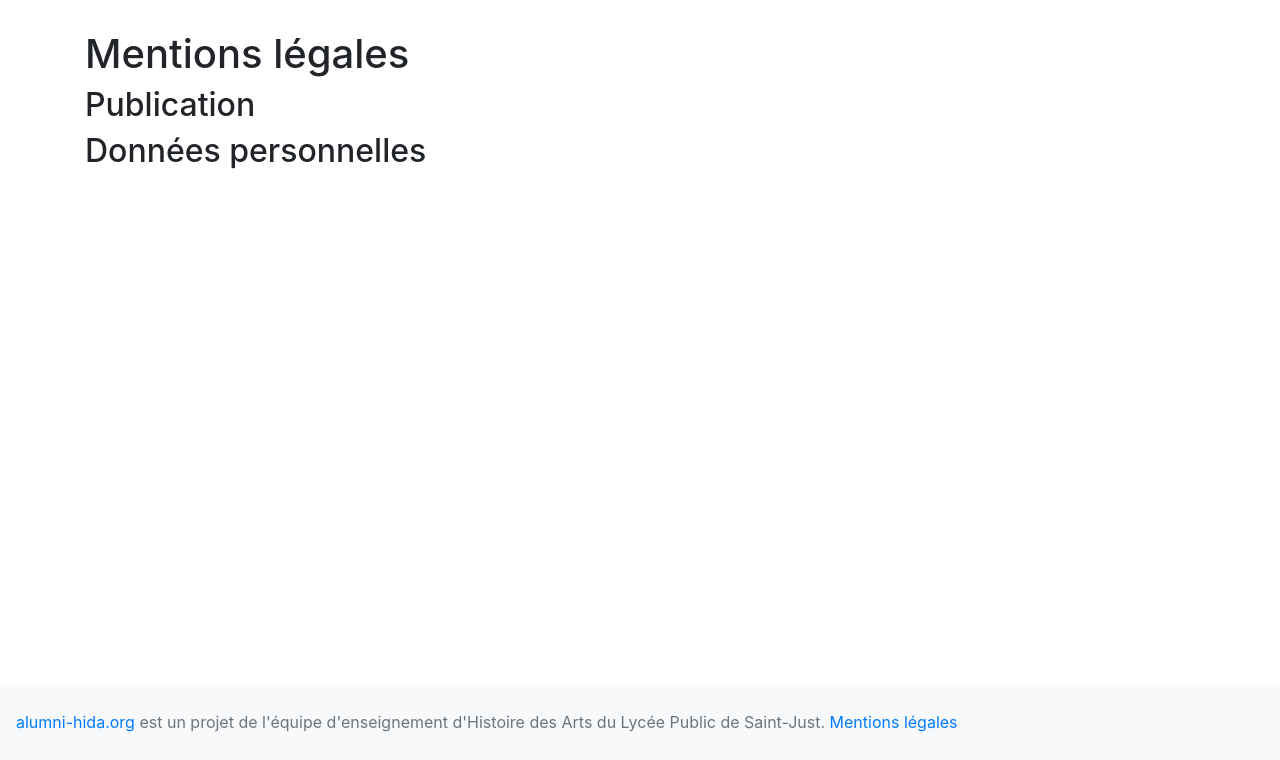
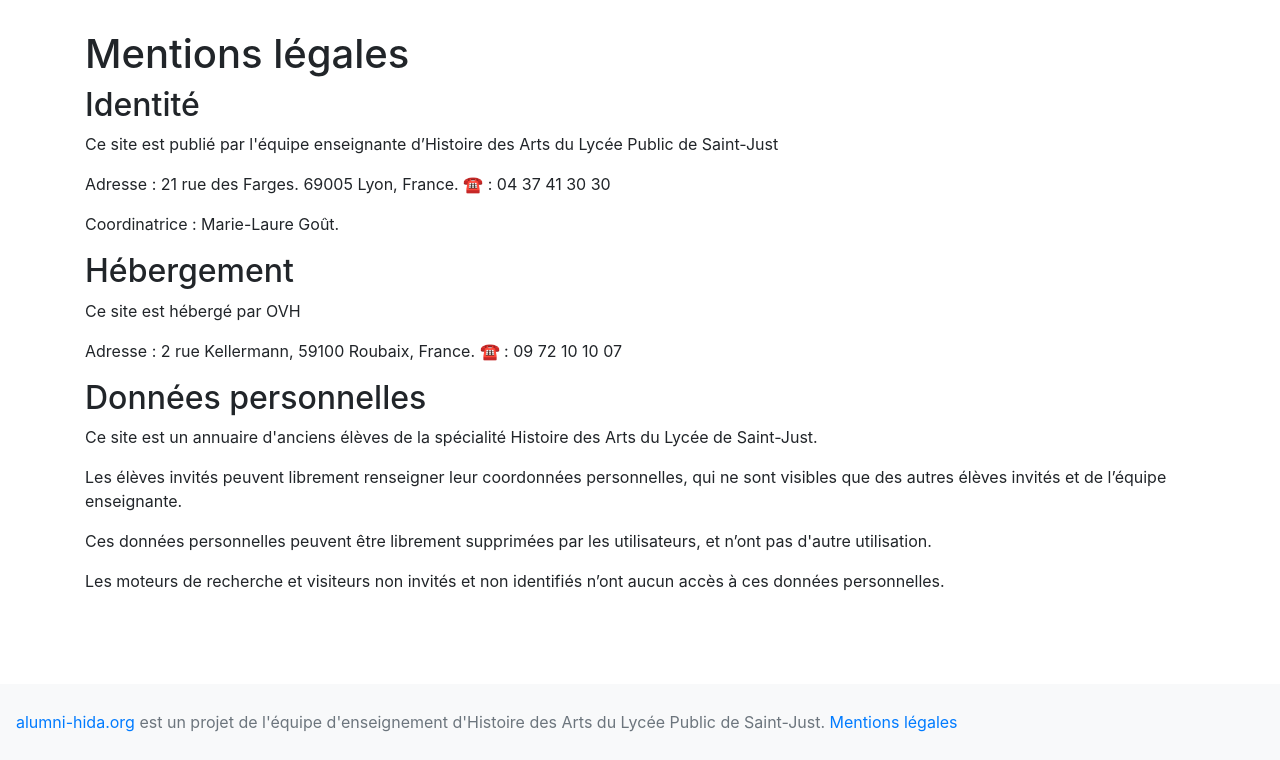
Before and after one commit to philippe-lemaire/alumni-hida, a Django app: page /mentions-legales in a window 1280 px wide. Shown: the part 56-816 px from the top of the page. Run offline with Django 4.2, Linux system fonts and the light colour scheme; some libraries are stand-ins or nearby versions.

Commit message:
some content that should be enough

```diff
--- a/templates/mentions_legales.html
+++ b/templates/mentions_legales.html
@@ -3,8 +3,18 @@
 {% block content %}
 <h1>Mentions légales</h1>
 
-<h2>Publication</h2>
+<h2>Identité</h2>
+<p>Ce site est publié par l'équipe enseignante d’Histoire des Arts du Lycée Public de Saint-Just</p>
+<p>Adresse : 21 rue des Farges. 69005 Lyon, France. ☎ : 04 37 41 30 30</p>
+<p>Coordinatrice : Marie-Laure Goût.</p>
+
+<h2>Hébergement</h2>
+<p>Ce site est hébergé par OVH</p>
+<p>Adresse : 2 rue Kellermann, 59100 Roubaix, France. ☎ : 09 72 10 10 07</p>
 
 <h2>Données personnelles</h2>
-
+<p>Ce site est un annuaire d'anciens élèves de la spécialité Histoire des Arts du Lycée de Saint-Just.</p>
+<p>Les élèves invités peuvent librement renseigner leur coordonnées personnelles, qui ne sont visibles que des autres élèves invités et de l’équipe enseignante.</p>
+<p>Ces données personnelles peuvent être librement supprimées par les utilisateurs, et n’ont pas d'autre utilisation.</p>
+<p>Les moteurs de recherche et visiteurs non invités et non identifiés n’ont aucun accès à ces données personnelles.</p>
 {% endblock content %}
```
